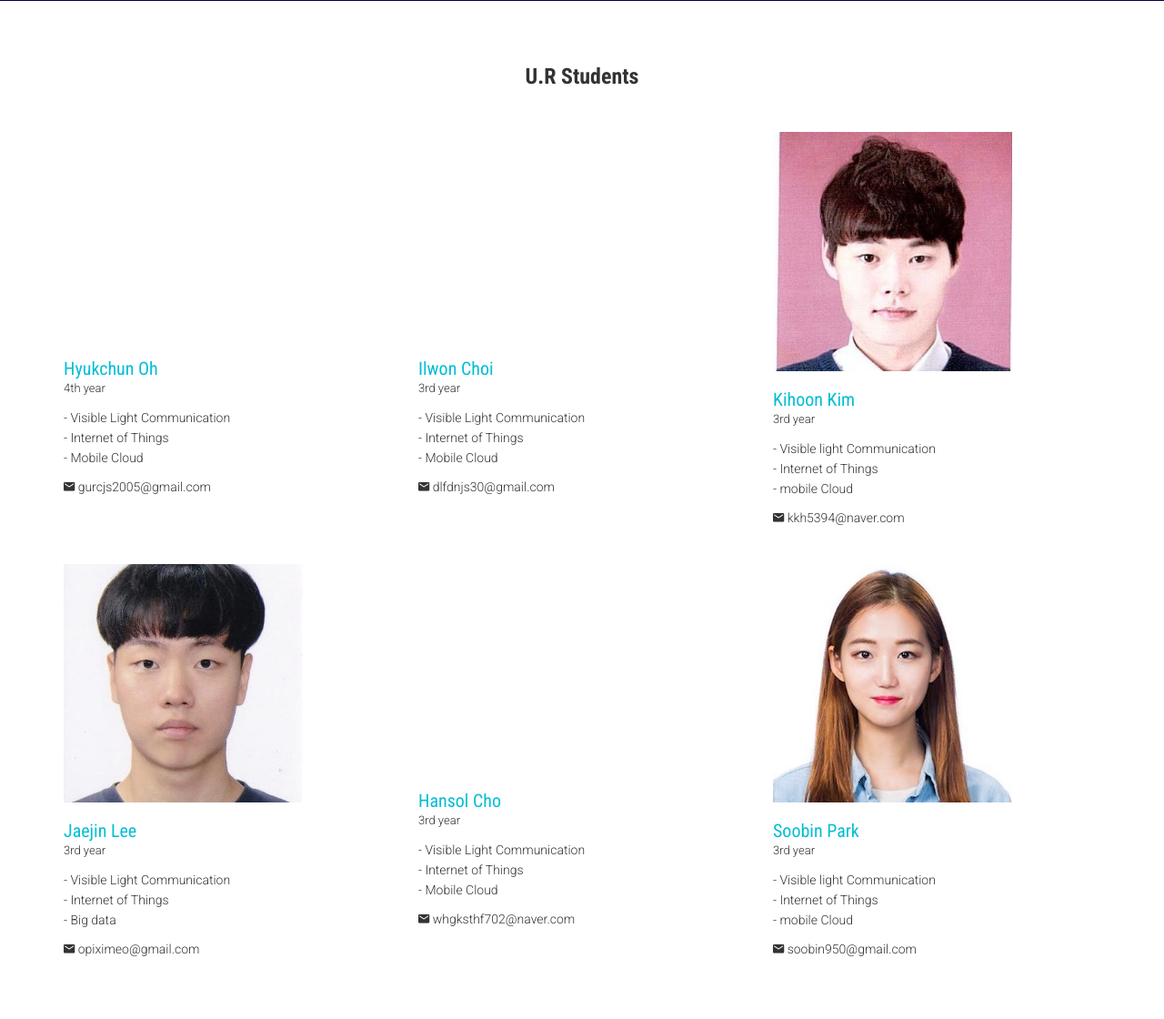
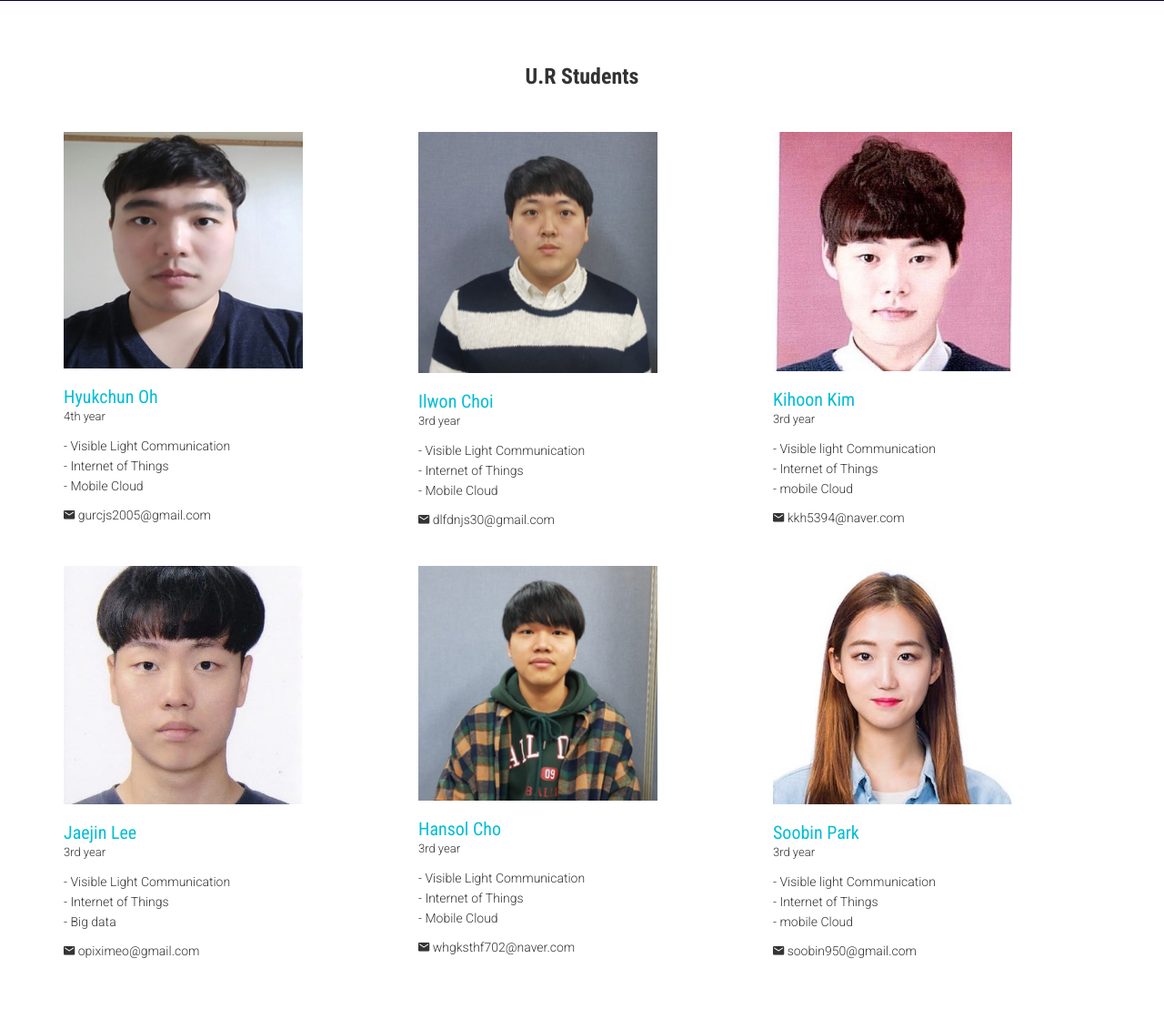
Before and after one commit to jaejin1/UNClabhomepage, a PHP site: page /UndergraduateStudents.php in a window 1280 px wide. Shown: the part 279-1399 px from the top of the page at 91% size. Run offline with PHP 8.4, Linux system fonts and the light colour scheme; some libraries are stand-ins or nearby versions; some web fonts are replaced.

Commit message:
ilwon hansol hyuckchun 사진추가

```diff
--- a/UndergraduateStudents.php
+++ b/UndergraduateStudents.php
@@ -103,7 +103,7 @@ Header Section Start
             <div class="col-sm-3">
                 <div class="team-member   "  >
                     <div class="team-img">
-                        <img src="images/team/blank_figure.jpg" class="team-pic" alt="">
+                        <img src="images/team/hyukchun.jpg" class="team-pic" alt="">
                     </div>
                     <h3 class="team_name">Hyukchun Oh</h3>
                     <p class="team_designation">4th year</p>
@@ -121,7 +121,7 @@ Header Section Start
             <div class="col-sm-3">
                 <div class="team-member   "  >
                     <div class="team-img">
-                        <img src="images/team/blank_figure.jpg" class="team-pic" alt="">
+                        <img src="images/team/ilwon.jpg" class="team-pic" alt="">
                     </div>
                     <h3 class="team_name">Ilwon Choi </h3>
                     <p class="team_designation">3rd year</p>
@@ -175,7 +175,7 @@ Header Section Start
             <div class="col-sm-3">
                 <div class="team-member   "  >
                     <div class="team-img">
-                        <img src="images/team/blank_figure.jpg" class="team-pic" alt="">
+                        <img src="images/team/hansol.jpg" class="team-pic" alt="">
                     </div>
                     <h3 class="team_name">Hansol Cho </h3>
                     <p class="team_designation">3rd year</p>
```
Also changed, not shown: images/team/hansol.jpg (added), images/team/hyukchun.jpg (added), images/team/ilwon.jpg (added).
